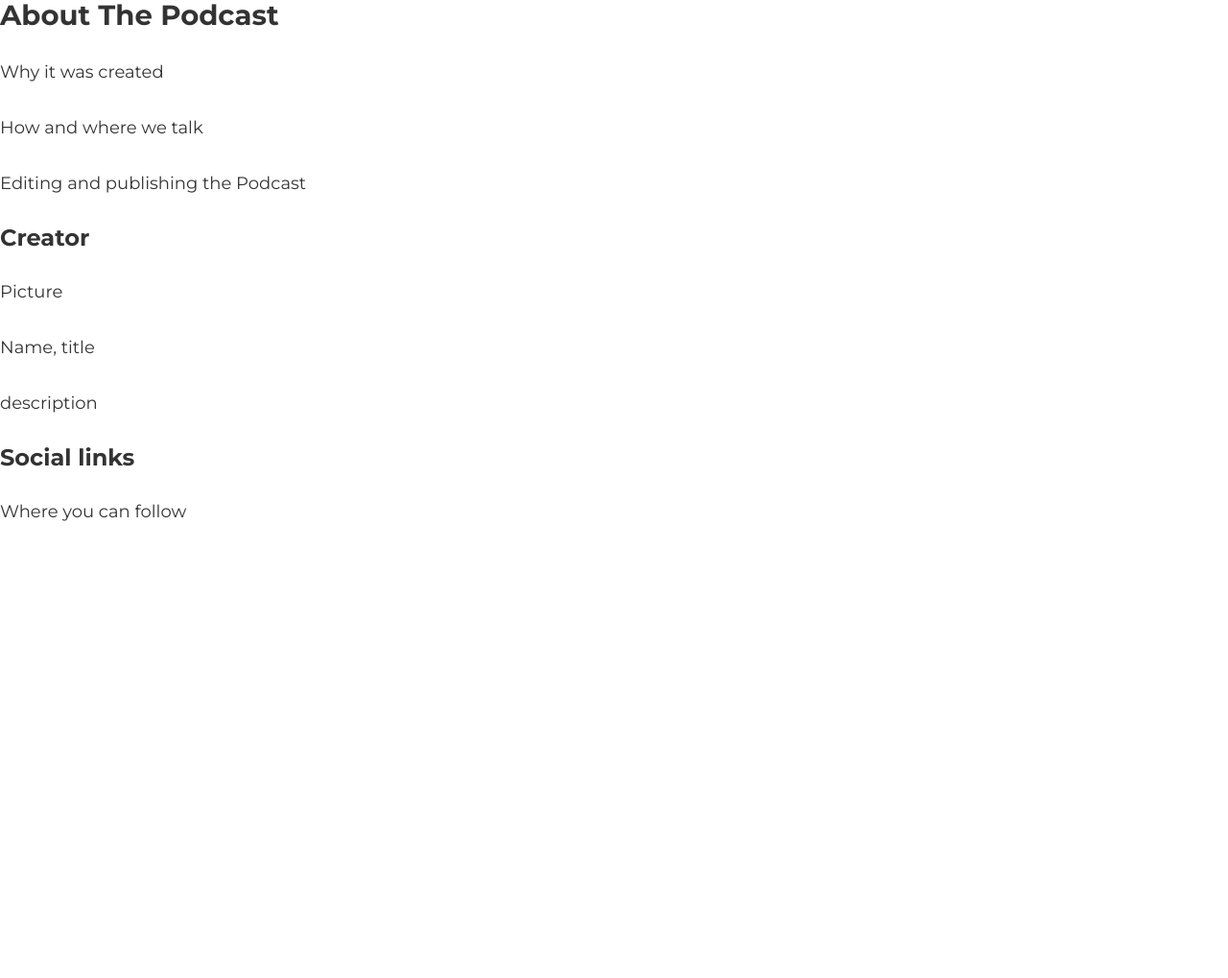
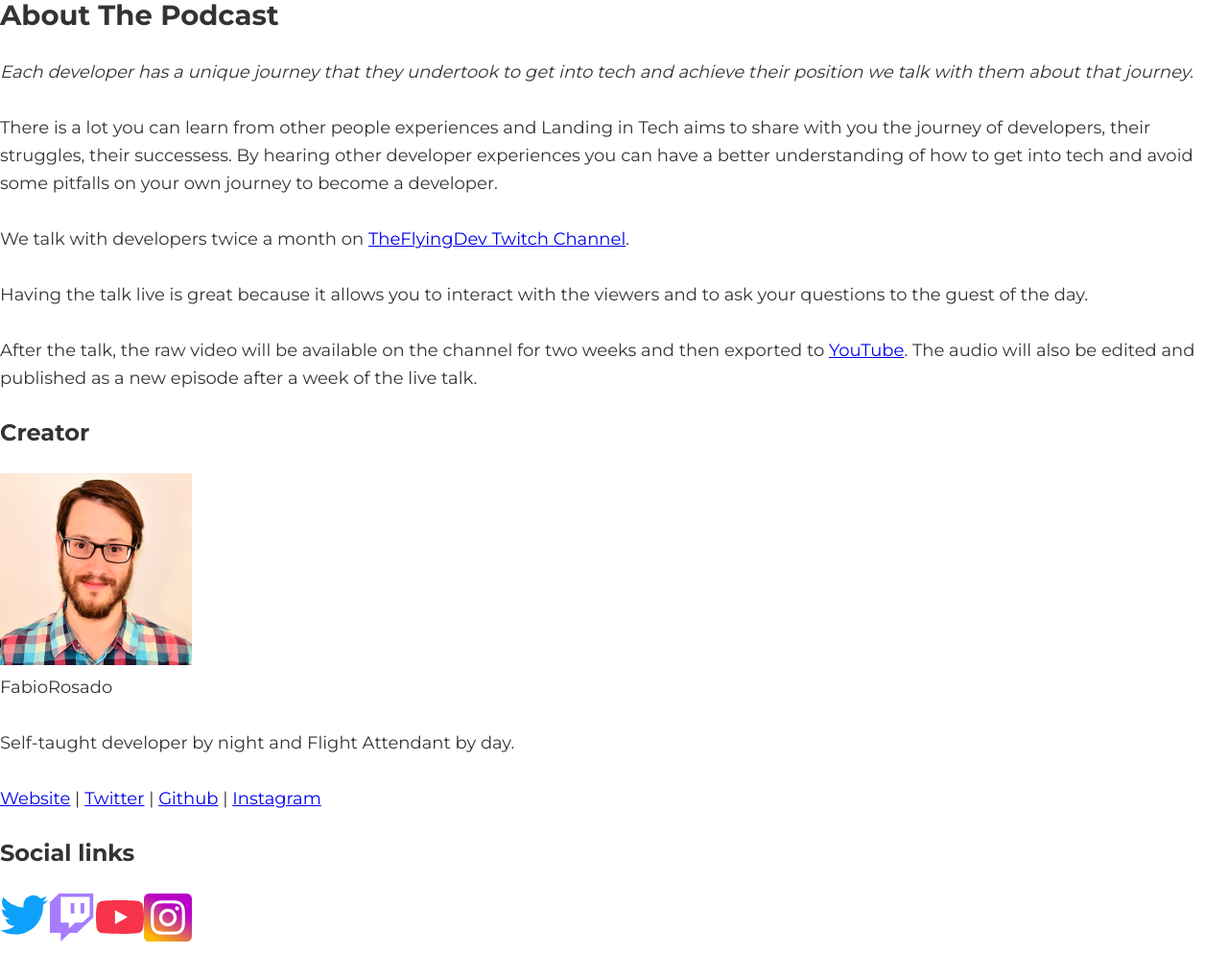
Before and after one commit to LandingInTech/landingintech, a Gatsby site: page /about in a window 1280 px wide. Shown: the whole page at 96% size. Before the commit the page ends 800 px from the top, so only its background shows below. Built offline with nearby package versions, Linux system fonts and the light colour scheme; Gatsby itself is replaced by a stand-in of ours; some packages are replaced by stand-ins of ours.

Commit message:
Update about page, refactor code to reuse somwhere else

```diff
--- a/src/components/episode-layout.js
+++ b/src/components/episode-layout.js
@@ -14,6 +14,7 @@ export default ({ children }) => {
                 guest
                 job
                 title
+                episode
                 ogImage {
                     childImageSharp {
                         original {
@@ -28,9 +29,11 @@ export default ({ children }) => {
 
     const { frontmatter } = data.mdx
     const ogImageSrc = frontmatter.ogImage.childImageSharp.original.src
+    const pageTitle = children[0]?.props.children || frontmatter.episode
+
     return(
     <Layout>
-        <SEO title={frontmatter.title} og={ogImageSrc} />
+        <SEO title={pageTitle } og={ogImageSrc} />
         <section className="my-16 mdx">
             {children}
         </section>
--- /dev/null
+++ b/src/components/fabiorosado.js
@@ -0,0 +1,40 @@
+import React from "react"
+import { graphql, useStaticQuery } from "gatsby"
+import Img from "gatsby-image"
+
+
+
+const FabioCard = () => {
+    const data = useStaticQuery(
+        graphql`
+            query {
+                avatar: file(relativePath: {eq: "FabioRosado.png"}) {
+                    childImageSharp {
+                        fixed(width: 200, height: 200) {
+                            ...GatsbyImageSharpFixed
+                        }
+                    }
+                }
+            }
+        `
+    )
+
+    return (
+        <div className="episode-card">
+            <Img fixed={data.avatar.childImageSharp.fixed} alt="FabioRosado" />
+            <div className="ml-8 pt-5">
+                <p className="episode-title text-xl">FabioRosado</p>
+                <p className=''>Self-taught developer by night and Flight Attendant by day.</p>
+                <p>
+                    <a href="https://fabiorosado.dev">Website</a> | <a href="https://twitter.com/FabioRosado_"> Twitter</a> | <a href="https://github.com/FabioRosado"> Github</a> | <a href="https://www.instagram.com/FabioRosado"> Instagram</a>
+                </p>
+            </div>
+
+
+
+        </div>
+    )
+
+}
+
+export default FabioCard
--- /dev/null
+++ b/src/components/social.js
@@ -0,0 +1,15 @@
+import React from "react"
+
+import Instagram from "../images/icons/instagram.svg"
+import Twitch from "../images/icons/twitch.svg"
+import Twitter from "../images/icons/twitter.svg"
+import Youtube from "../images/icons/youtube.svg"
+
+export default () => (
+    <div className="flex mt-5">
+        <a href="https://twitter.com/landingintech" className="mr-5"> <img src={Twitter} alt="Twitter" /></a>
+        <a href="https://twitch.tv/theflyingdev" className="mr-5"><img src={Twitch} alt="Twitch" /></a>
+        <a href="https://www.youtube.com/channel/UCUCYKCdnRhipFV3Tk852CcA" className="mr-5"><img src={Youtube} alt="Youtube" /></a>
+        <a href="https://www.instagram.com/landingintech/" className="mr-5"><img src={Instagram} alt="Instagram" /></a>
+    </div>
+)
--- a/src/pages/about.mdx
+++ b/src/pages/about.mdx
@@ -1,21 +1,26 @@
+
+import FabioCard from "../components/fabiorosado.js"
+import Social from "../components/social.js"
+
 
 # About The Podcast
 
-Why it was created
+_Each developer has a unique journey that they undertook to get into tech and achieve their position we talk with them about that journey._
 
-How and where we talk
+There is a lot you can learn from other people experiences and Landing in Tech aims to share with you the journey of developers, their struggles, their successess.
+By hearing other developer experiences you can have a better understanding of how to get into tech and avoid some pitfalls on your own journey to become a developer.
 
-Editing and publishing the Podcast
+We talk with developers twice a month on [TheFlyingDev Twitch Channel](https://twitch.tv/theflyingdev).
+
+Having the talk live is great because it allows you to interact with the viewers and to ask your questions to the guest of the day.
+
+After the talk, the raw video will be available on the channel for two weeks and then exported to [YouTube](https://www.youtube.com/channel/UCUCYKCdnRhipFV3Tk852CcA). The audio will also be edited and published as a new episode after a week of the live talk.
 
 
 ## Creator
 
-Picture
-
-Name, title
-
-description
+<FabioCard />
 
 ## Social links
 
-Where you can follow
+<Social />
--- a/src/pages/episodes/ep1-gemma-black.mdx
+++ b/src/pages/episodes/ep1-gemma-black.mdx
@@ -1,5 +1,6 @@
 ---
 date: 2020-07-15 20:00:00
+episode: Ep1 - Gemma Black
 title: From studying biomedicine to becoming a fullstack developer
 avatar: '../../images/gemma-black.jpg'
 ogImage: '../../images/twitter-og-gemma.png'
```
Also changed, not shown: src/pages/contact.js (+2 -11 lines), src/styles/elements.scss (+28 -0 lines), src/styles/main.scss (+0 -16 lines), src/images/FabioRosado.png (added).
